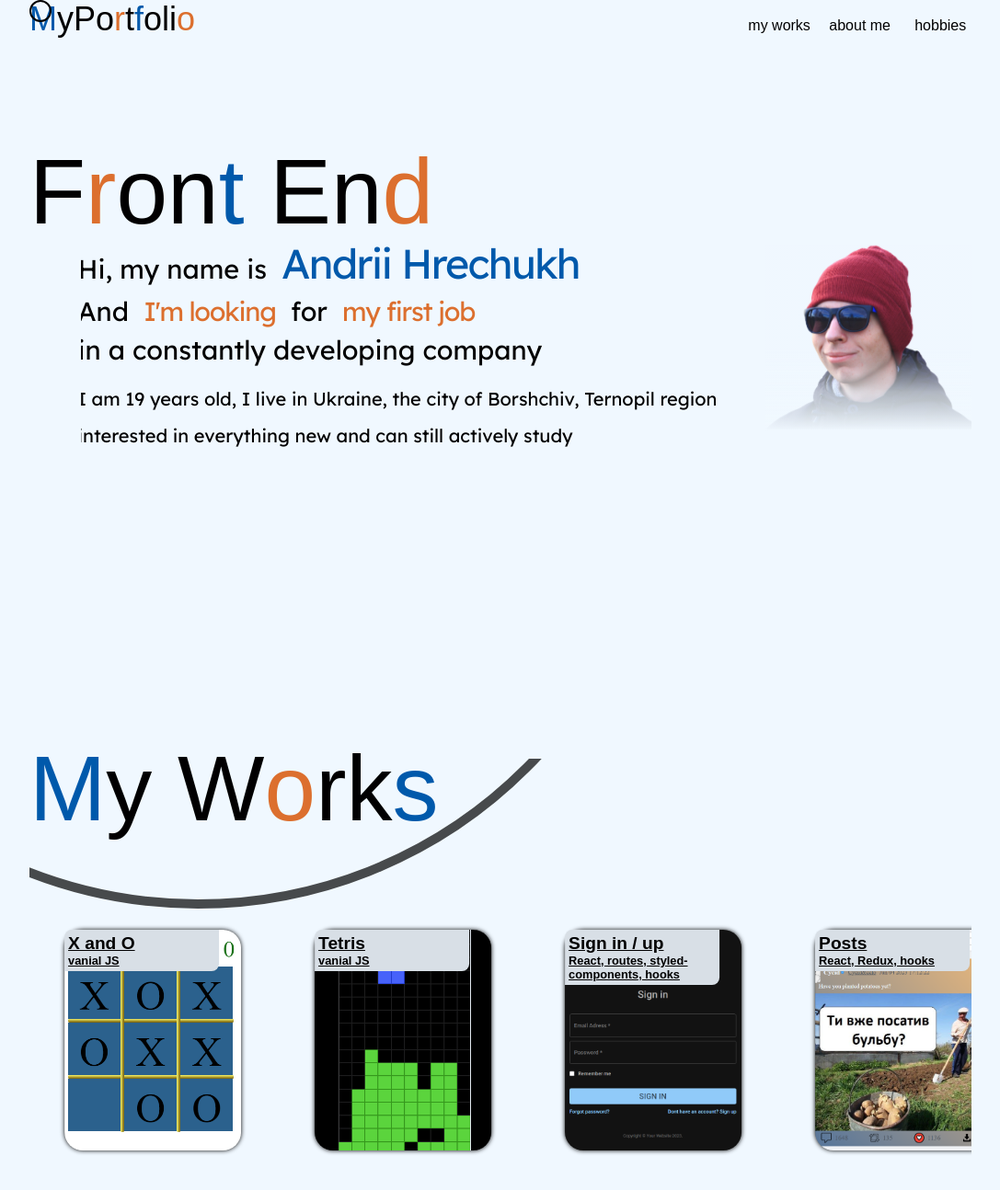
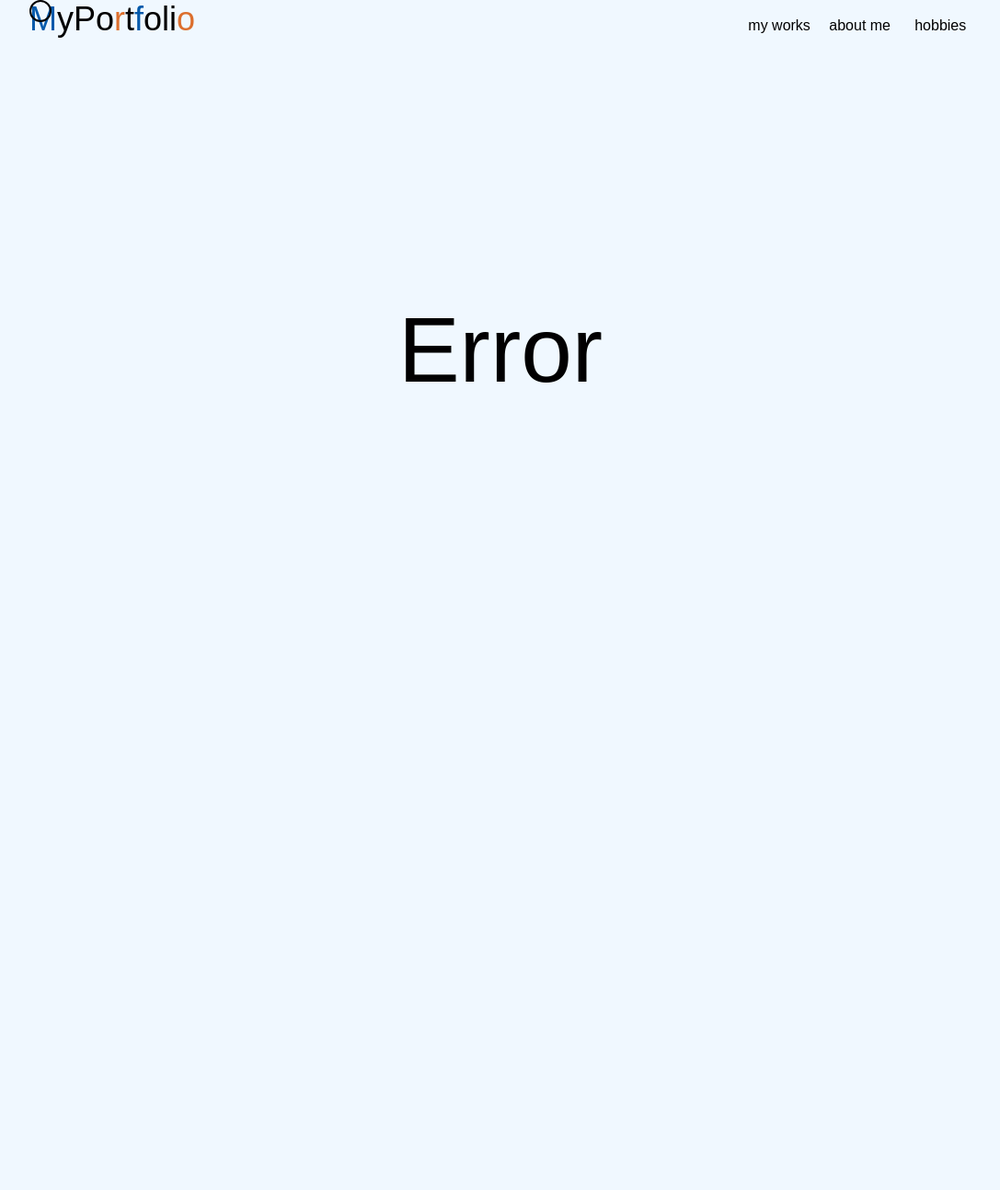
Before and after one commit to AndrewHypster/My_Portfolio, a React (Create React App) app: page / in a window 1280 px wide. Shown: the top 1294 px of the page at 92% size, without its empty margins (96-1183 px from the left). After the commit the page ends 800 px from the top, so only its background shows below. Built offline with nearby package versions, Linux system fonts and the light colour scheme; a web font is replaced by a local one.

Commit message:
ErrorPage start

```diff
--- a/src/App.jsx
+++ b/src/App.jsx
@@ -1,17 +1,21 @@
-import { Route, Routes } from "react-router-dom";
-import AnotherSlide from "./components/AnotherSlide";
+import { Route, Router, Routes } from "react-router-dom";
+import Cursor from "./components/some/Cursor";
 import Header from "./components/Header/Header";
 import MainPage from "./components/MainPage";
+import ErrorPage from "./components/ErrorPage";
 
 function App() {
+  const mainPath = 'My_Portfolio/build/index.html'
   return (
     <div className="App">
+      <Cursor />
       <Header />
 
-      {/* <Routes>
-        <Route index element={<MainPage />} />
-      </Routes> */}
-      <MainPage />
+      <Routes>
+        <Route path='*' element={<ErrorPage />} />
+        <Route path={mainPath} element={<MainPage />} />
+      </Routes>
+      {/* <MainPage /> */}
 
       {/* <AnotherSlide text='Сертифікати' id='sertyficate'/>
       <AnotherSlide text='Типу резюме' id='resume'/>
--- /dev/null
+++ b/src/components/ErrorPage.jsx
@@ -0,0 +1,13 @@
+import '../sass/ErrorPage.sass'
+
+const ErrorPage = () => {
+  return (
+    <div className="ErrorPage">
+      <div className="content">
+        <h1>Error</h1>
+      </div>
+    </div>
+  )
+}
+
+export default ErrorPage
--- a/src/components/Header/Header.jsx
+++ b/src/components/Header/Header.jsx
@@ -1,5 +1,6 @@
 import ColorT from "../some/ColorText"
 import '../../sass/Header.sass'
+import { Link } from "react-router-dom"
 
 const Header = () => {
 
@@ -24,11 +25,11 @@ const Header = () => {
 
   return(
     <header>
-      <a href="#Main">
+      <Link to="My_Portfolio/build/index.html">
         <h4>
           <ColorT text='MyPortfolio' indexes={[0, 4, 6, 10]} color='blue' />
         </h4>
-      </a>
+      </Link>
 
       <div>
         <ul>
--- a/src/components/MainPage.jsx
+++ b/src/components/MainPage.jsx
@@ -1,12 +1,10 @@
 import Main from "./Slides/Main"
 import MyWorks from "./Slides/MyWorks"
 import SideBar from "./Slides/SideBar"
-import Cursor from "./some/Cursor"
 
 const MainPage = () => {
   return (
     <>
-      <Cursor />
       <SideBar />
       <Main />
       <MyWorks />
--- a/src/components/Slides/Main.jsx
+++ b/src/components/Slides/Main.jsx
@@ -10,7 +10,7 @@ const Main = () => {
         </h1>
         <div className="left">
           <div className="me">
-            <img src="imgs/me.png" alt="It's me" />
+            <img src="../../../imgs/me.png" alt="It's me" />
             <div />
           </div>
           <div className="about-me">
--- a/src/components/some/Cursor.jsx
+++ b/src/components/some/Cursor.jsx
@@ -7,17 +7,17 @@ const Cursor = () => {
  document.addEventListener("mousemove", e => {
     cursorRef.current = document.querySelector('.cursor')
     const cursor = cursorRef.current
-    cursor.style = `transform: translate3d(${e.clientX - 159}px, ${e.clientY + window.pageYOffset - 3}px, 0px);`
+    let mouse_x = window.event.clientX, mouse_y = window.event.clientY
+
+    cursor.style = `transform: translate(${mouse_x - 158}px, ${mouse_y - 3 + window.pageYOffset}px);`
     if (e.target.localName !== "html") {
       if (
         (e.target.parentElement.localName === "a") |
         (e.target.localName === "a")
       )
-        cursor.style = `
-        border: solid 2px #FFFF64;
-        transform: translate3d(${e.clientX - 159}px, ${e.clientY + window.pageYOffset - 3}px, 0px);
-      `
-    } else cursor.style = `display:none;`
+        cursor.style.border = `solid 2px #FFFF64`
+    }
+    console.log(mouse_x, mouse_y);
   })
 
   return <div className="cursor"></div>
--- a/src/jsons/MyWorks.json
+++ b/src/jsons/MyWorks.json
@@ -1,34 +1,34 @@
 [
   {
-    "img": "./imgs/MyWorks/1.png",
+    "img": "../../../imgs/MyWorks/1.png",
     "title": "Sign in / up",
     "short-description": "React, routes, styled-components, hooks",
     "description": "",
     "technologies": [""],
     "imgCollor": "Dark"
   },{
-    "img": "./imgs/MyWorks/2.png",
+    "img": "../../../imgs/MyWorks/2.png",
     "title": "Posts",
     "short-description": "React, Redux, hooks",
     "description": "",
     "technologies": [""],
     "imgCollor": "Dark"
   },{
-    "img": "./imgs/MyWorks/3.png",
+    "img": "../../../imgs/MyWorks/3.png",
     "title": "Calculator",
     "short-description": "vanial JS",
     "description": "",
     "technologies": [""],
     "imgCollor": "Dark"
   },{
-    "img": "./imgs/MyWorks/4.png",
+    "img": "../../../imgs/MyWorks/4.png",
     "title": "X and O",
     "short-description": "vanial JS",
     "description": "",
     "technologies": [""],
     "imgCollor": "Dark"
   },{
-    "img": "./imgs/MyWorks/5.png",
+    "img": "../../../imgs/MyWorks/5.png",
     "title": "Tetris",
     "short-description": "vanial JS",
     "description": "",
--- /dev/null
+++ b/src/sass/ErrorPage.sass
@@ -0,0 +1,18 @@
+.ErrorPage
+  position: fixed
+  width: 80vw
+  max-width: 86rem
+  height: 95vh
+  justify-content: center
+  display: grid
+
+  .content
+    width: fit-content
+    align-self: center
+
+    h1
+      width: fit-content
+
+@media (width < 1136px)
+  .ErrorPage
+    width: 90vw
--- a/src/sass/Slides/MyWorks.sass
+++ b/src/sass/Slides/MyWorks.sass
@@ -18,15 +18,14 @@
       transform: translate(-35%, -85%)
 
   .sliders
-    gap: 5rem
+    gap: 3rem
     display: flex
 
     .slider
       margin-top: 6rem
       cursor: grab
-      grid-column-gap: 5rem
+      grid-column-gap: 3rem
       display: flex
-      animation-direction: reverse
       animation: scroll 10s linear infinite
 
       .card
@@ -59,7 +58,7 @@
   0%
     transform: translateX(0)
   100%
-      transform: translateX(calc(-100% - 5rem))
+      transform: translateX(calc(-100% - 3rem))
 
 @media (width < 1136px)
   #MyWorks
@@ -78,6 +77,9 @@
         width: 900px
         height: 900px
 
+    .slider
+      animation: scroll 15s linear infinite !important
+
 @media (width < 646px)
   #MyWorks
     h1
@@ -92,5 +94,7 @@
         height: 500px
         border: 7px solid #010001
 
+    .slider
+      animation: scroll 20s linear infinite !important
 
 /* Критичні ширини: 1419 905 646 - 335 */
```
Also changed, not shown: 11 other files (tests, documents, lock files or other folders).
